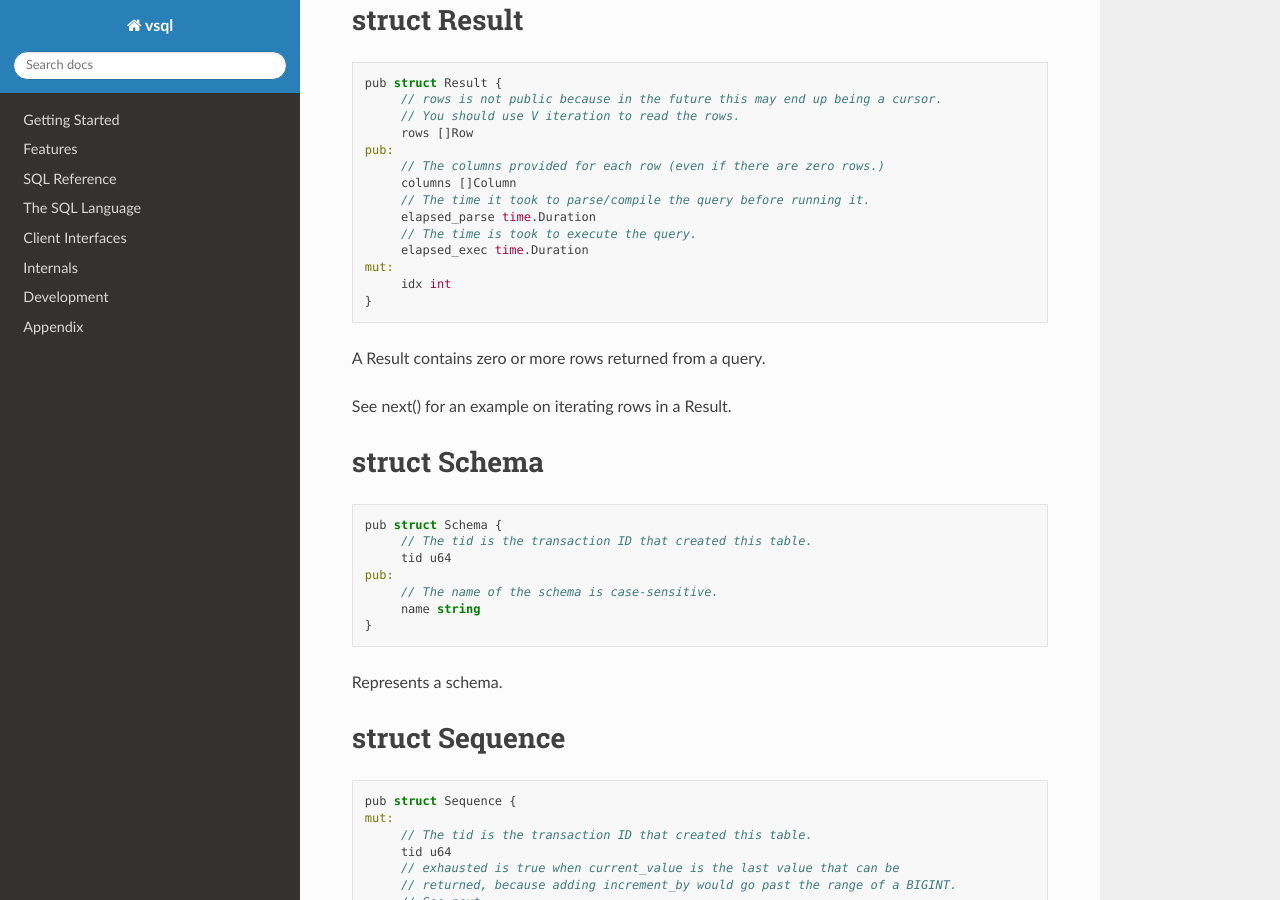
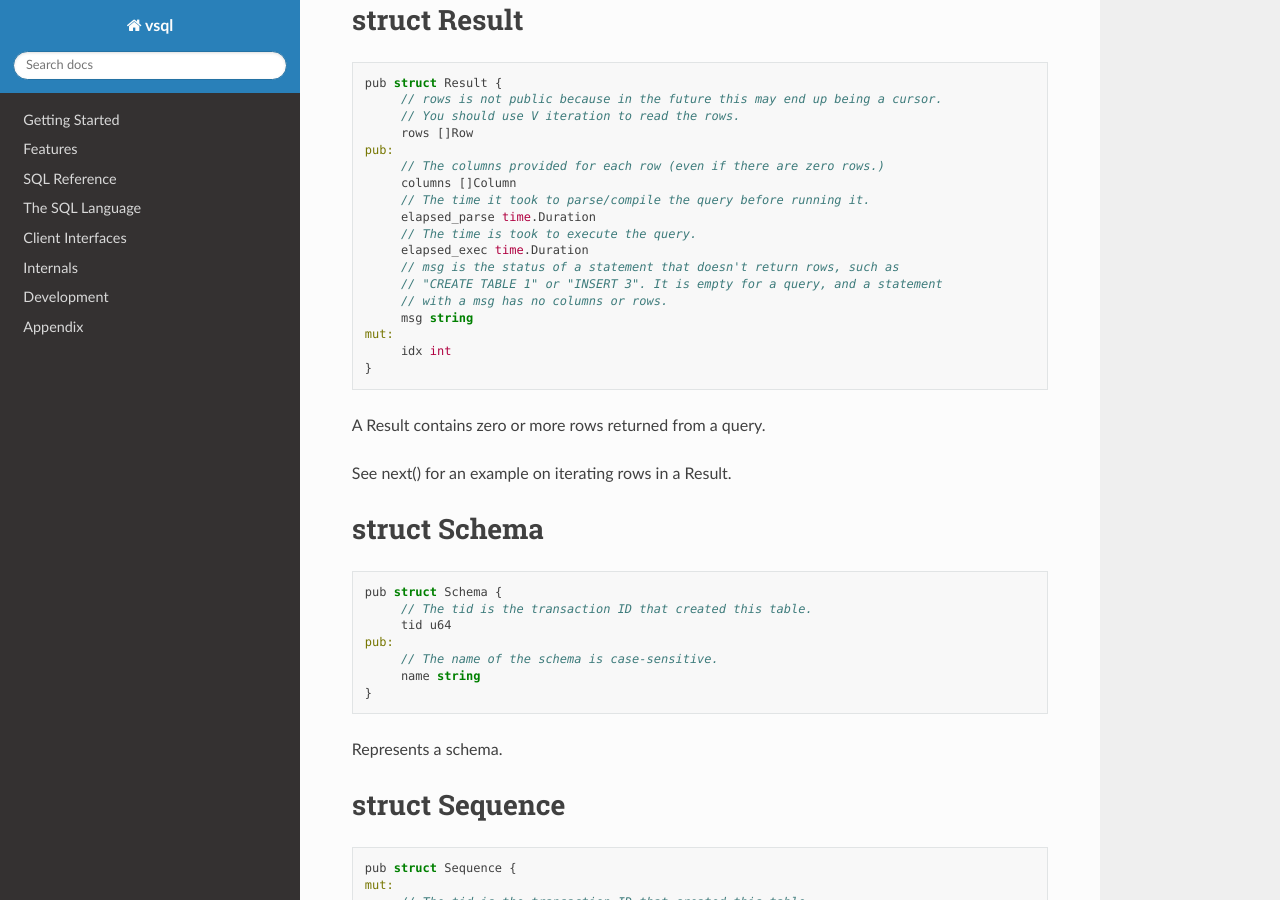
Before and after one commit to elliotchance/vsql, a Sphinx documentation site: the page built from docs/v-client-library-docs.rst, in a window 1280 px wide and 900 px high, scrolled down 9731 px. Built offline with Sphinx 7.4.7 and the Read the Docs theme 3.1.0, drawn with Linux system fonts in a browser that asks for light colours.

Commit message:
server: Send command tags and SQLSTATEs like PostgreSQL
A statement such as CREATE TABLE returned a fake result set with one "msg"
row, which the server also sent to PostgreSQL clients (psql showed it as a
table). Result now has a msg field instead, and a statement has no columns or
rows. V code that read row.get_string('msg') should use result.msg.

The server now only sends the command tag for a statement, and INSERT tags
include the OID ("INSERT 0 1"), so psql no longer says it can't interpret the
result. A query with no rows still sends its columns. Errors are sent with
their real SQLSTATE instead of always 42601.

Fixes #48
Fixes #415

Co-Authored-By: Claude Opus 5.5 <noreply@anthropic.com>

```diff
--- a/docs/v-client-library-docs.rst
+++ b/docs/v-client-library-docs.rst
@@ -563,6 +563,10 @@ struct Result
    	elapsed_parse time.Duration
    	// The time is took to execute the query.
    	elapsed_exec time.Duration
+   	// msg is the status of a statement that doesn't return rows, such as
+   	// "CREATE TABLE 1" or "INSERT 3". It is empty for a query, and a statement
+   	// with a msg has no columns or rows.
+   	msg string
    mut:
    	idx int
    }
```
Also changed, not shown: 7 other files.
